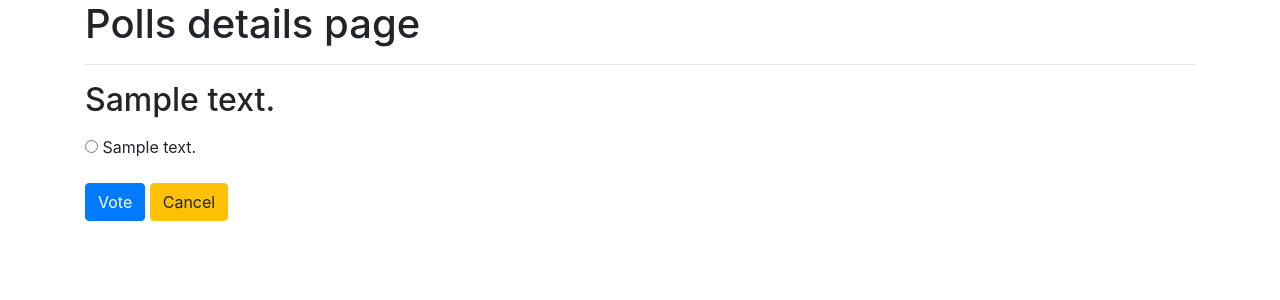
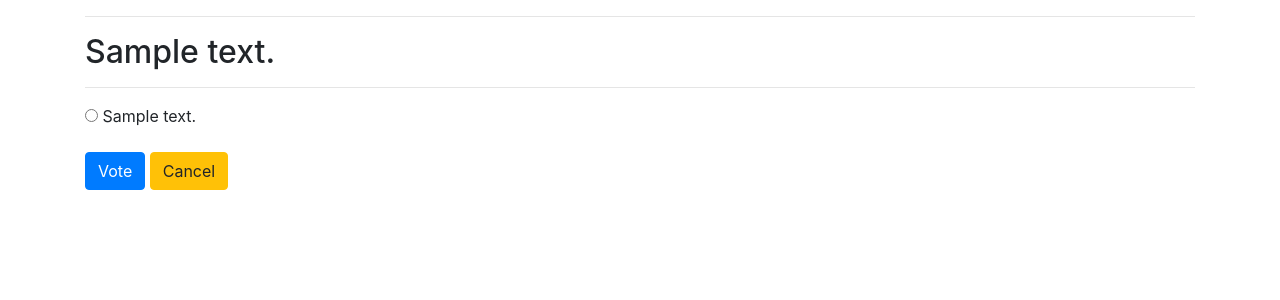
Before and after one commit to Radee1/vote, a Django app: page /polls/1/ in a window 1280 px wide. Shown: the part 56-356 px from the top of the page. Run offline with Django 3.2, Linux system fonts and the light colour scheme; tables that the repository leaves empty hold one stand-in row (values such as "Sample post"); some libraries are stand-ins or nearby versions.

Commit message:
Edit poll details page

```diff
--- a/polls/templates/polls/poll_detail.html
+++ b/polls/templates/polls/poll_detail.html
@@ -3,7 +3,6 @@
 
 {% block content %}
 <div class="container">
-    <h1>Polls details page</h1>
     {% if messages %}
     <div class="messages">
         {% for message in messages %}
@@ -17,6 +16,7 @@
     {% endif %}
     <hr>
     <h2 class="mt-3 mb-3">{{ poll }}</h2>
+    <hr>
     <form action="{% url 'polls:vote' poll.id %}" method="POST">
         {% csrf_token %}
         {% for choice in poll.choice_set.all %}
```
